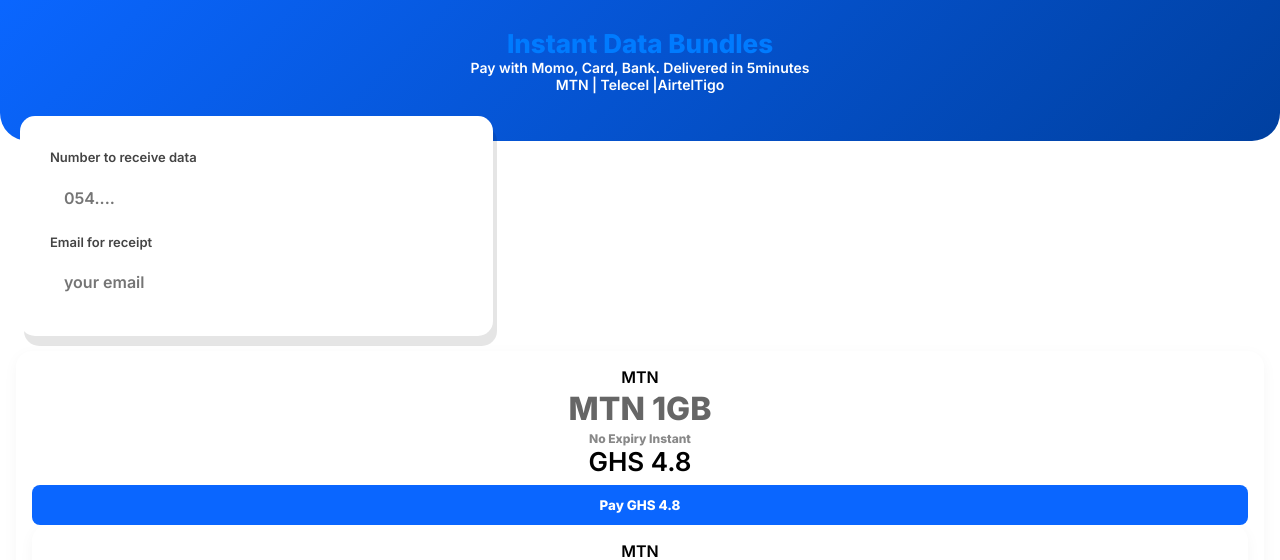
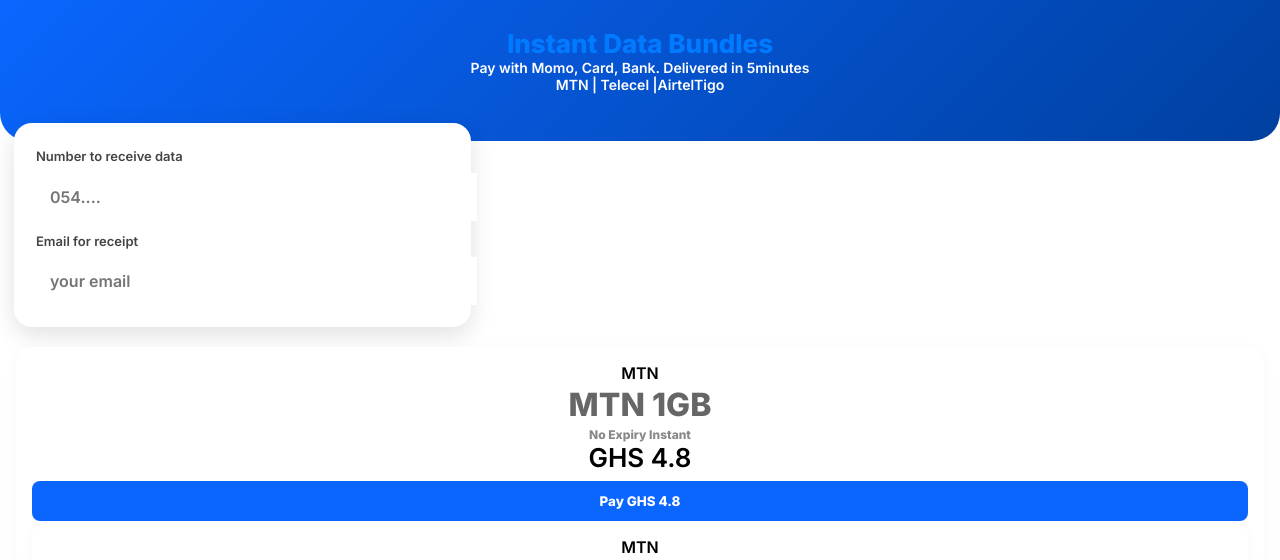
Before and after one commit to aybright225/khobbydata, a Flask app: page / in a window 1280 px wide. Shown: the part 58-618 px from the top of the page. Run offline with Flask 3, Linux system fonts and the light colour scheme.

Commit message:
Update index.html

```diff
--- a/templates/index.html
+++ b/templates/index.html
@@ -36,7 +36,7 @@
          <p>Pay with Momo, Card, Bank. Delivered in 5minutes</p>
          <p>MTN | Telecel |AirtelTigo</p><br>
      </div>
-     <div class="box">
+     <div class="box" style="padding:22px;border-radius:18px;margin:-18px 14px 20px;box-shadow:0 8px 24px rgba(0,0,0,0.12)">
        <label>Number to receive data</label>
        <input id="phoneMain" type="tel" placeholder="054...." style="width:100%">
 
```
